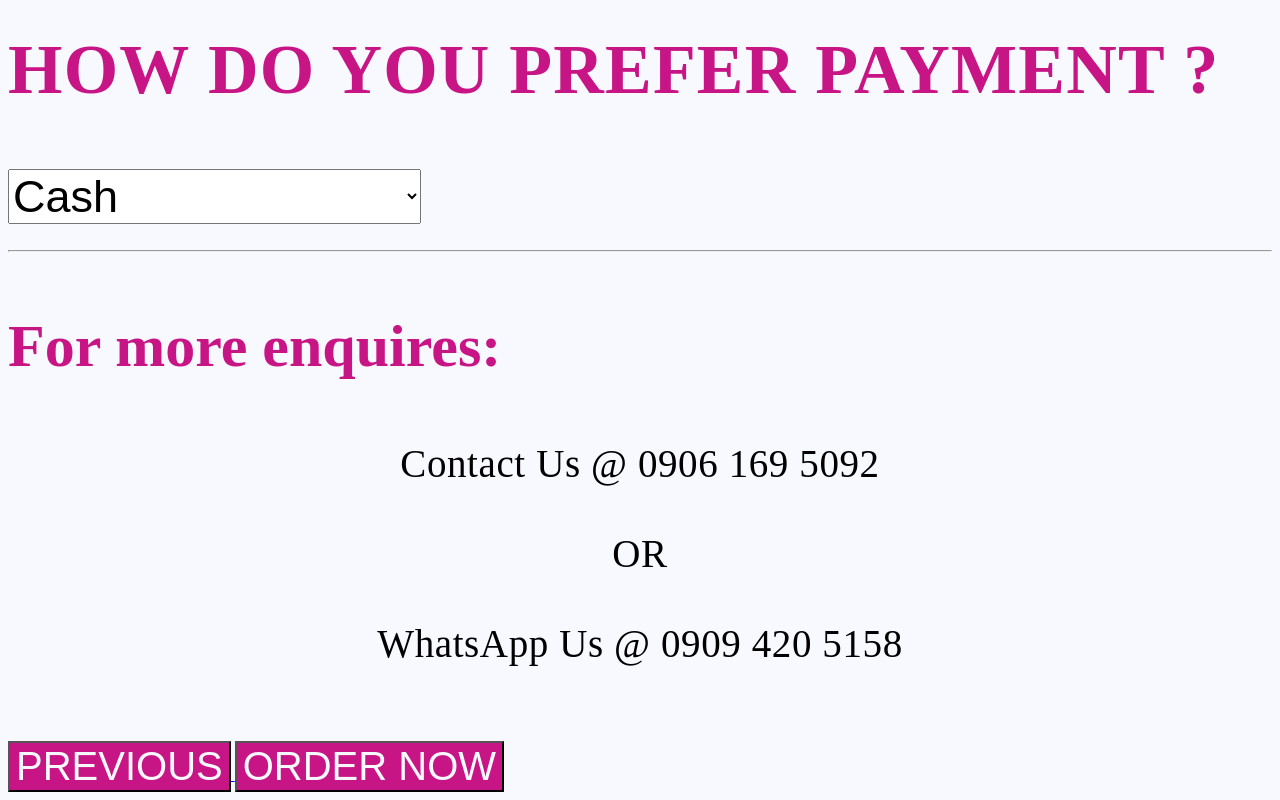
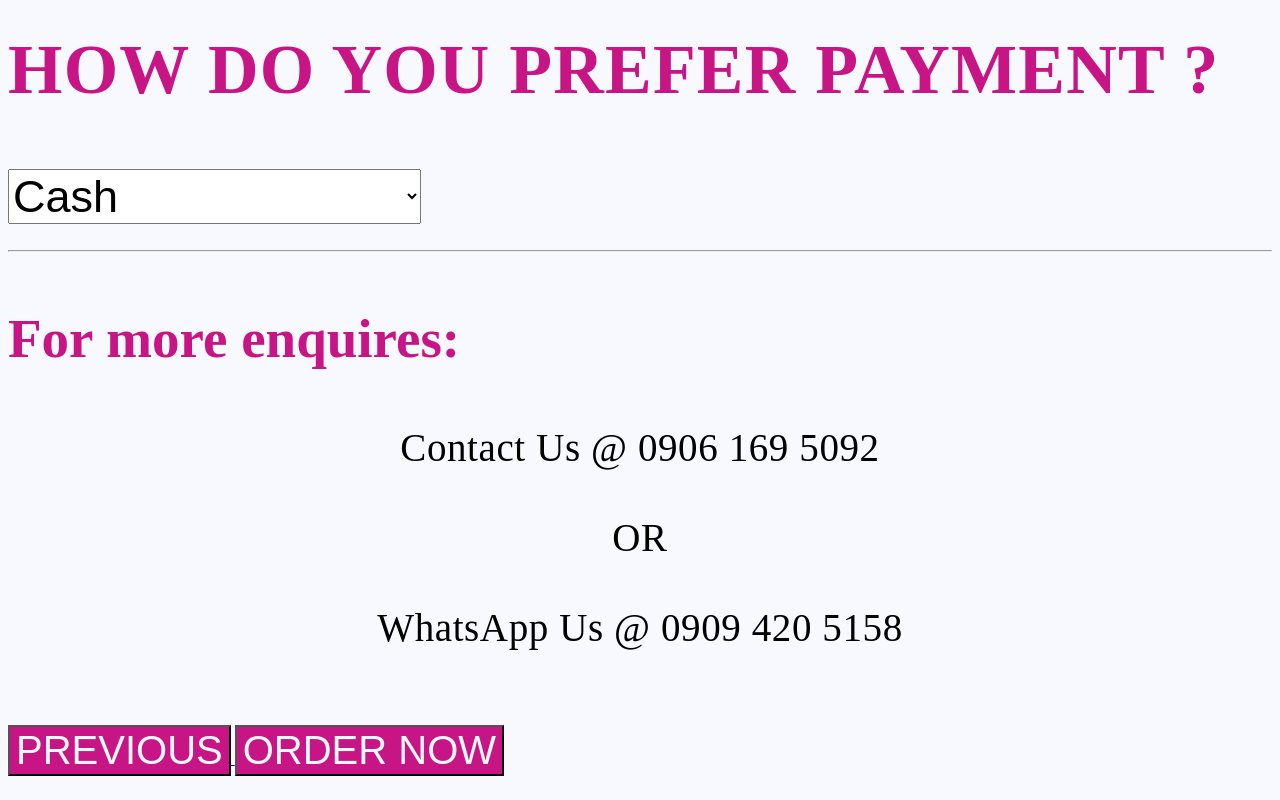
Before and after one commit to Gracyglobal/HEYLEE_BAKEHOUSE, a plain HTML site: page cakes.html in a window 1280 px wide. Shown: the part 3840-4640 px from the top of the page. Drawn offline with Linux system fonts and the light colour scheme.

Commit message:
Heylee cakes

```diff
--- a/cakes.html
+++ b/cakes.html
@@ -104,7 +104,7 @@
     <option value="1">PayPal</option>
    </select> <br><br><hr>
 
-  <h3 style="font-family: Times New Roman; color: #c71585; font-size: 60px;">For more enquires:</h3>
+  <h3 style="font-family: Times New Roman; color: #c71585; font-size: 55px;">For more enquires:</h3>
   <p class="call">Contact Us @ 0906 169 5092<br><br>OR<br><br>WhatsApp Us @ 0909 420 5158</p><br><br>
 
 
```
